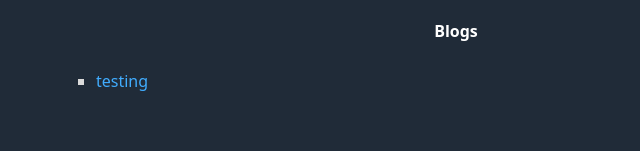
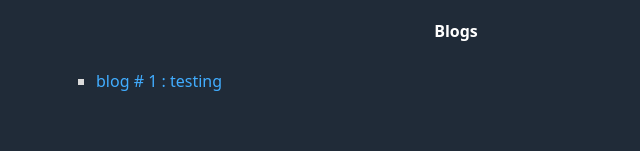
Before and after one commit to xmagee/bl0g, a Next.js app: page /blogs in a window 1280 px wide. Shown: the part 149-300 px from the top of the page, without its empty margins (184-824 px from the left). Built offline with nearby package versions, Linux system fonts and the light colour scheme.

Commit message:
changed link text on blogs list

```diff
--- a/pages/blogs.js
+++ b/pages/blogs.js
@@ -15,7 +15,7 @@ export default function Blogs() {
                 ].map((link, linkIndex) => (
                     <li key={linkIndex}>
                         <Link href={link.href}>
-                            <a>{link.title}</a>
+                            <a>blog # {linkIndex + 1} : {link.title}</a>
                         </Link>
                     </li>
                 ))}
```
